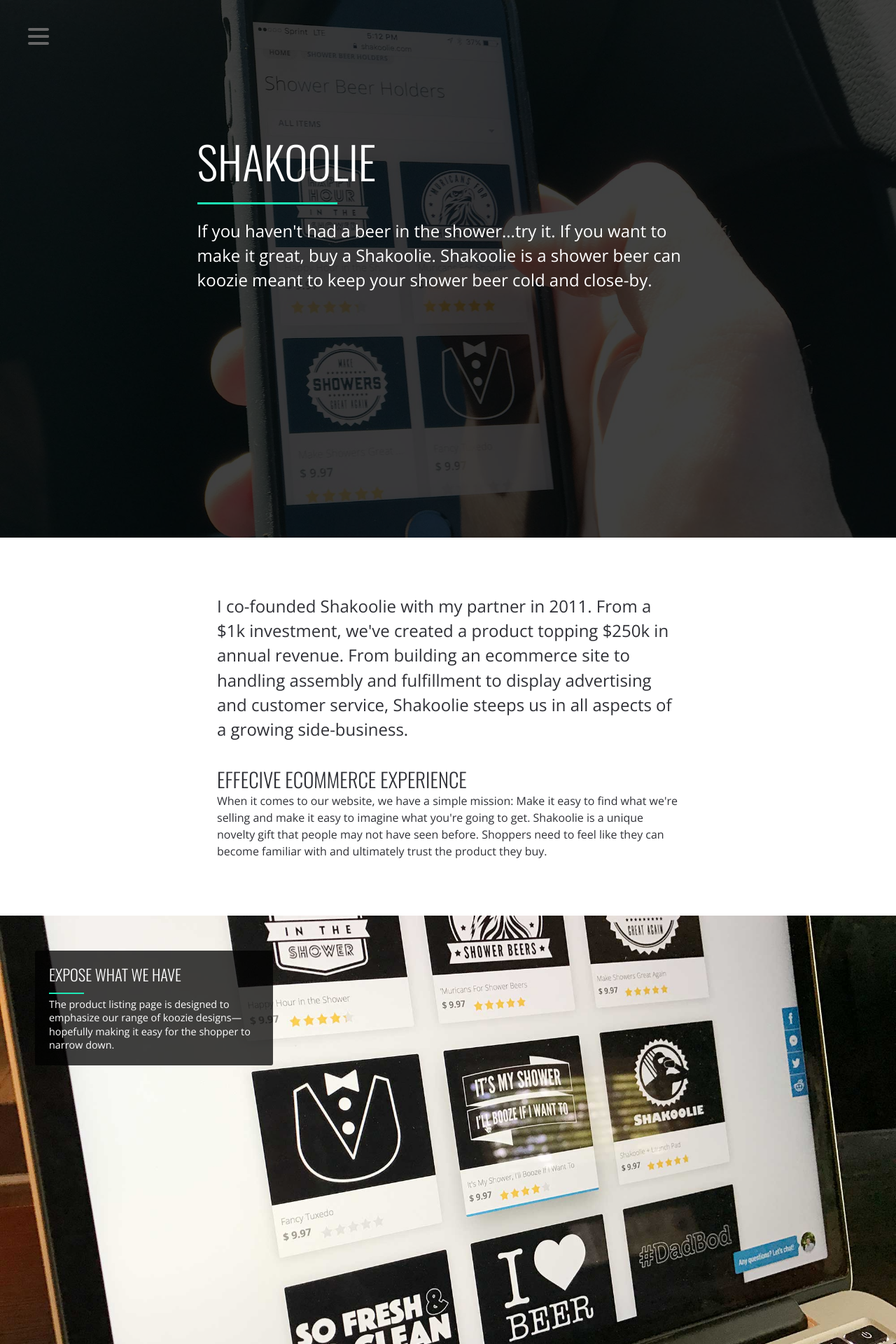
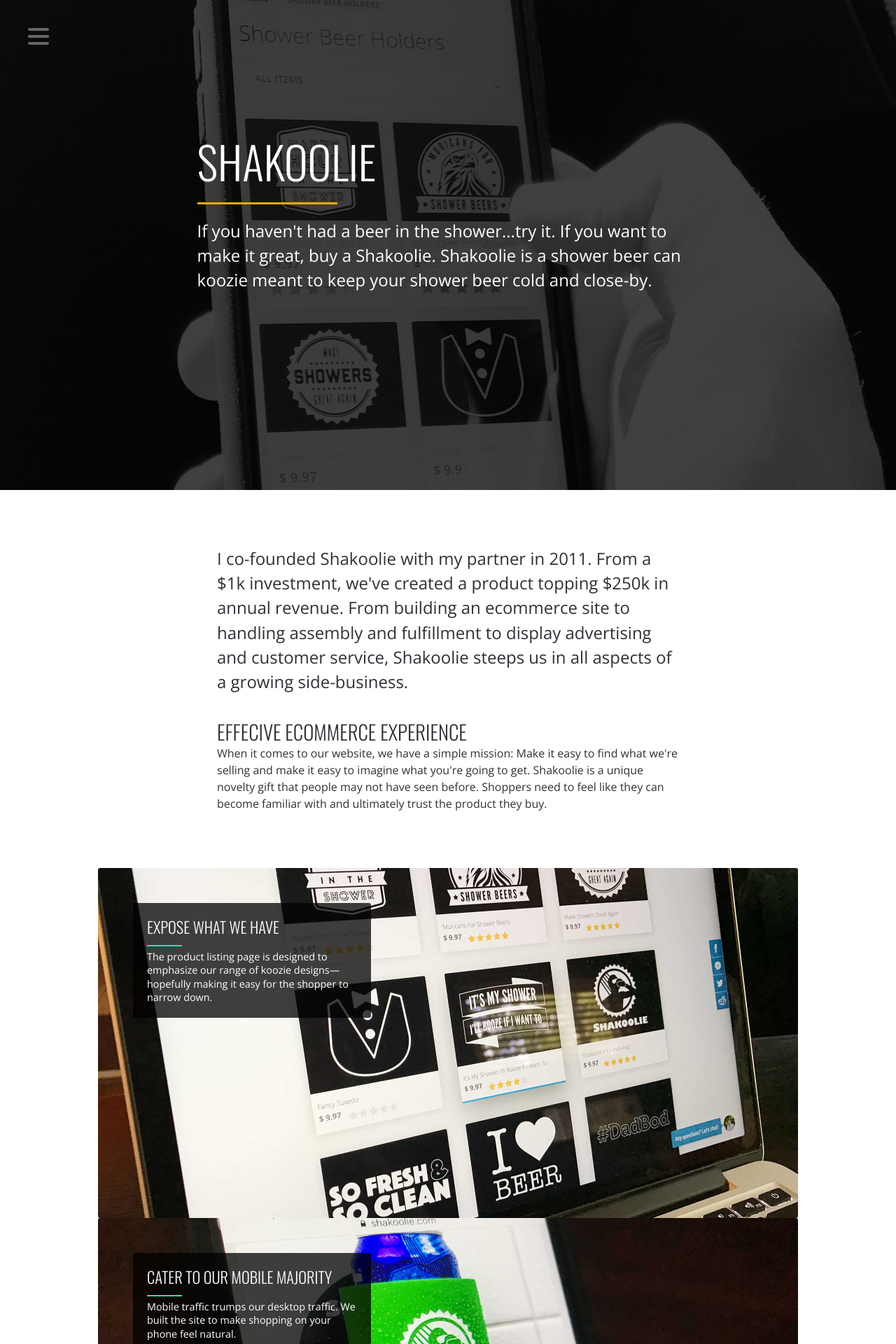
Before and after one commit to ztwalsh/ztwalsh.com, a PHP site: page /shakoolie.php in a window 1280 px wide. Shown: the top 1920 px of the page at 70% size. Run offline with PHP 8.4, Linux system fonts and the light colour scheme; some libraries are stand-ins or nearby versions.

Commit message:
Random commit

```diff
--- a/scss/_structure.scss
+++ b/scss/_structure.scss
@@ -4,6 +4,17 @@ header {
 	position: relative;
 
 	.hero-image {
+		height: 700px;
+		width: 100%;
+
+		&.shakoolie {
+			background: url('../images/shakoolie_web-hero.jpg');
+			background-attachment: fixed;
+	    background-position: center;
+	    background-repeat: no-repeat;
+	    background-size: cover;
+		}
+
 		img {
 			height: auto;
 			min-width: 667px;
@@ -35,7 +46,7 @@ header {
 		}
 
 		span {
-			background: $green;
+			background: $yellow;
 			display: block;
 			height: 3px;
 			margin-bottom: 20px;
@@ -61,12 +72,13 @@ section.content {
 
 section.images {
 	margin: 0 auto;
-	max-width: 100%;
+	max-width: 1000px;
 
 	figure {
 		position: relative;
 
 		img {
+			@include border-radius(3px);
 			height: auto;
 			width: 100%;
 		}
--- a/shakoolie.php
+++ b/shakoolie.php
@@ -9,8 +9,8 @@
 		<?php require('lib/include.nav.php'); ?>
 
 		<header>
-			<div class="hero-image">
-				<img src="images/shakoolie_web-03.jpg" />
+			<div class="hero-image shakoolie">
+				<!-- <img src="images/shakoolie_web-03.jpg" /> -->
 			</div>
 			<div class="title">
 				<h1 class="heading-1">Shakoolie</h1>
```
Also changed, not shown: images/shakoolie_web-hero.jpg (added), styles/styles.css.
